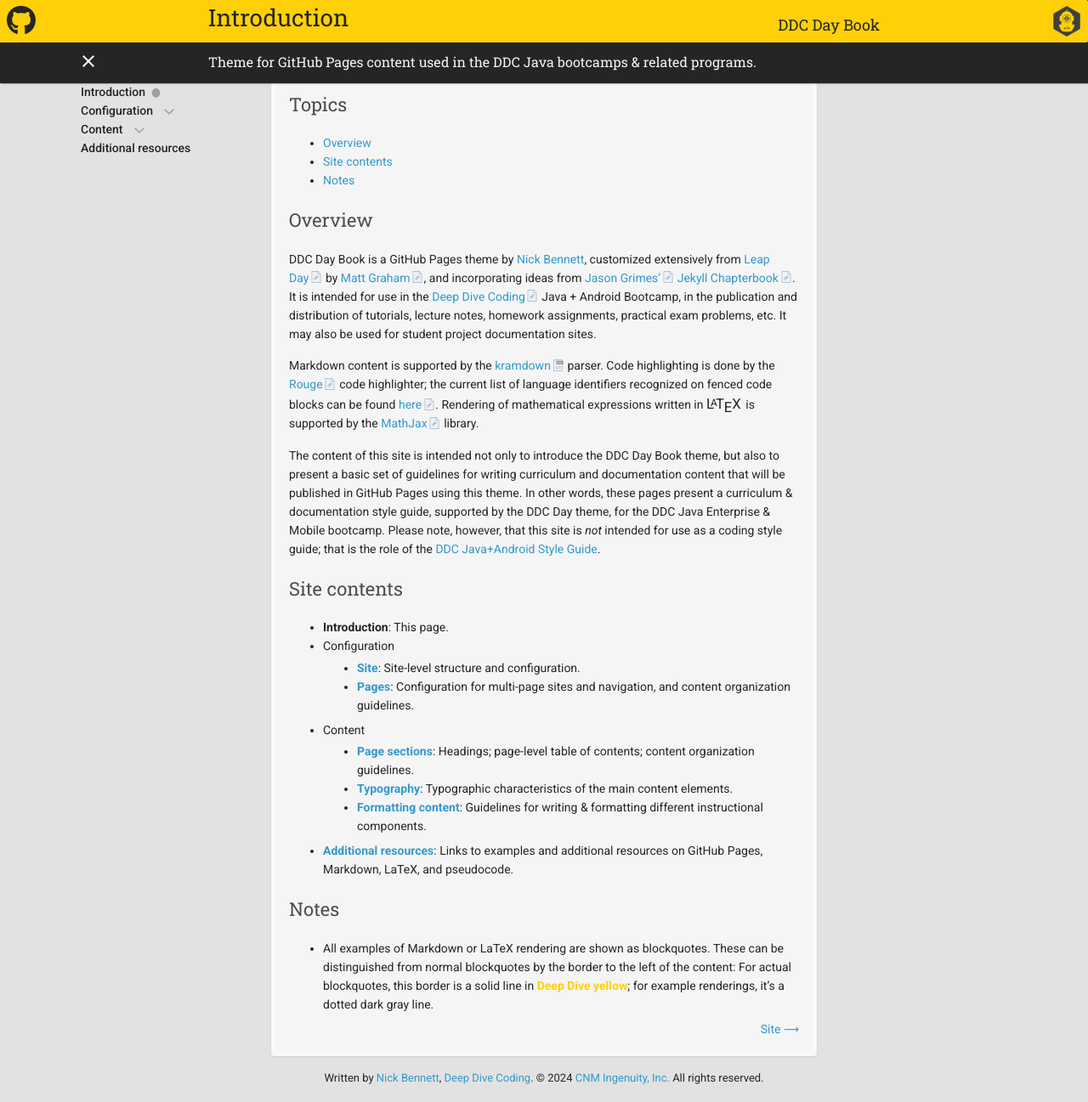
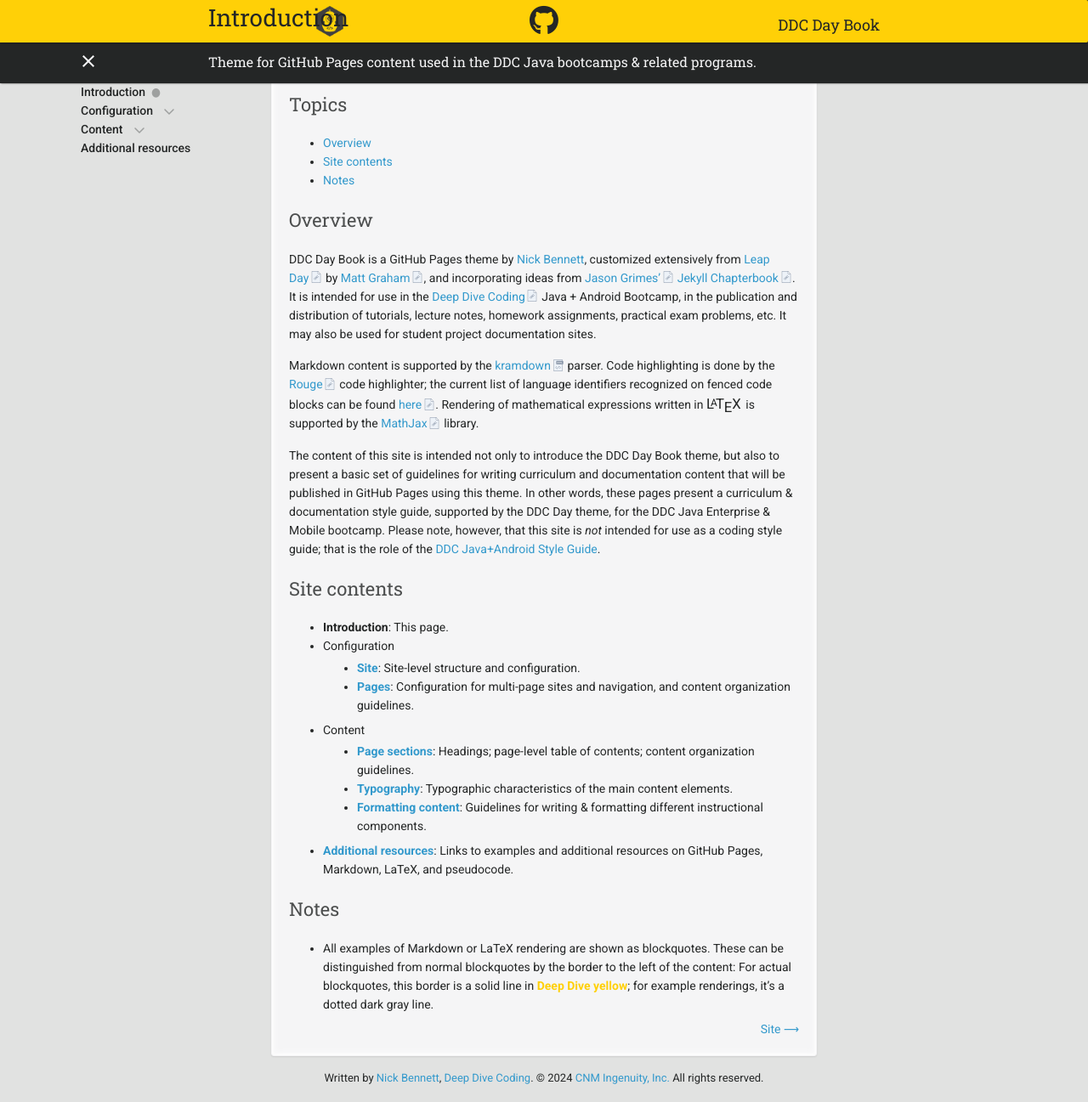
Before and after one commit to ddc-java/ddc-day-book, a Jekyll site: the page built from index.md, in a window 1280 px wide and 1297 px high. Shown: the whole window at 85% size. Built offline with Jekyll 4.4.1, drawn with Linux system fonts in a browser that asks for light colours; nearby versions of some CDN libraries; our own code applies the rules of GitHub Pages for plain Markdown files; formulas are drawn with MathJax 3.

Commit message:
Swap icons

```diff
--- a/_sass/ddc-day-book.scss
+++ b/_sass/ddc-day-book.scss
@@ -471,24 +471,23 @@
 
     a {
 
-      position: relative;
+      position: absolute;
       display: inline-block;
       text-decoration: none;
       font-family: inherit;
       top: 7px;
-      float: right;
 
       &.org {
-        right: 7px;
+        right: 910px;
       }
 
       &.repo {
-        left: -840px;
+        right: 43px;
       }
 
       span.logo {
 
-        position: relative;
+        position: absolute;
         height: 36px;
         width: 36px;
         display: inline-block;
```
